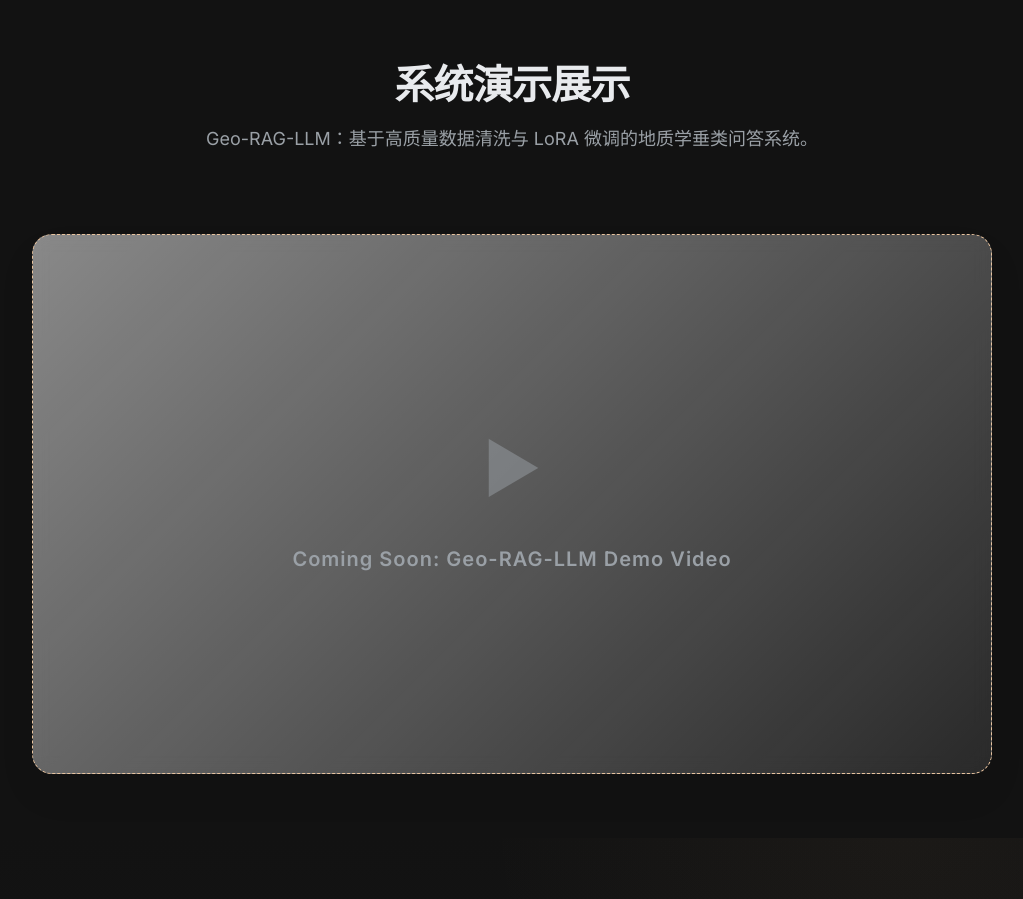
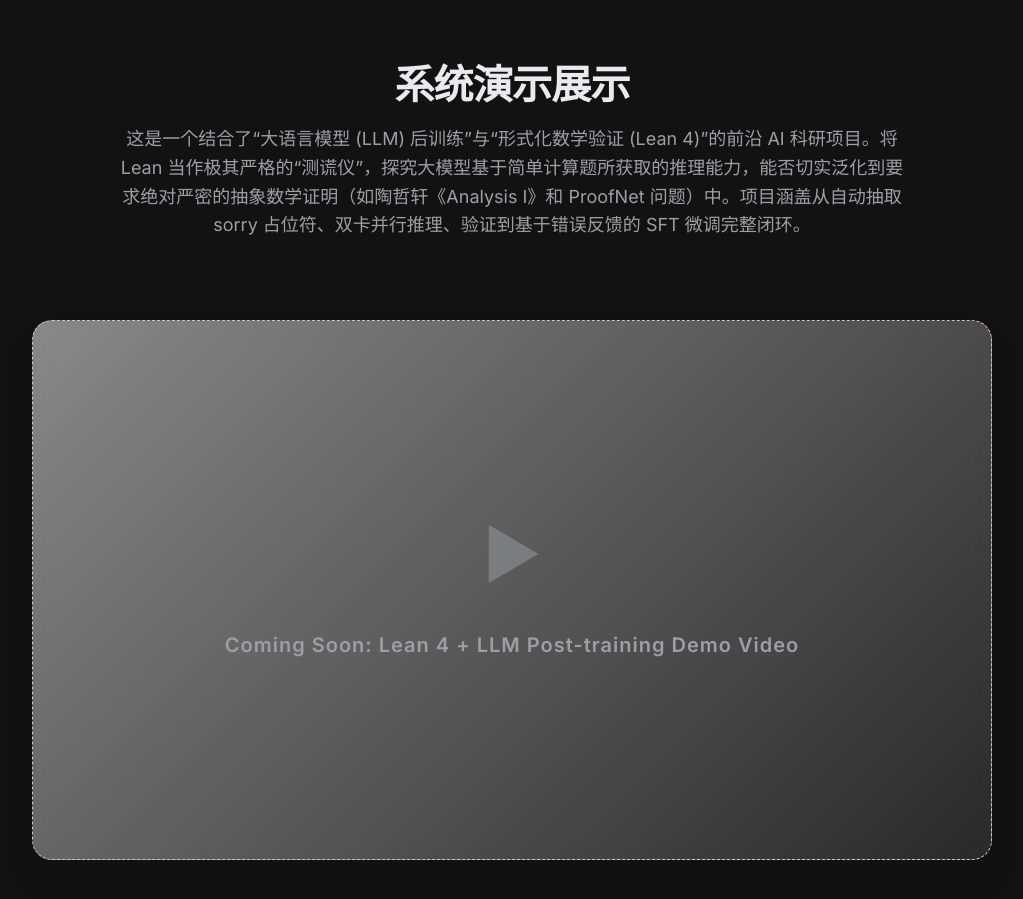
Before and after one commit to Xiaoyun-0922/personal-website, a Next.js app: page / in a window 1280 px wide. Shown: the part 6280-7179 px from the top of the page, without its empty margins (128-1151 px from the left). Built offline with nearby package versions, Linux system fonts and the light colour scheme; no server answers.

Commit message:
Update VideoShowcase text to introduce the Lean 4 + LLM post-training project

```diff
--- a/src/locales/en.ts
+++ b/src/locales/en.ts
@@ -151,8 +151,8 @@ export const en = {
   },
   videoShowcase: {
     title: 'Live Demonstrations',
-    subtitle: 'Geo-RAG-LLM: Answering complex geology queries using rigorous data pruning and LoRA fine-tuning.',
-    placeholder: 'Coming Soon: Geo-RAG-LLM Demo Video'
+    subtitle: 'A cutting-edge AI research project combining LLM post-training with formal mathematical verification (Lean 4). By utilizing Lean as a strict "lie detector," this project investigates whether reasoning capabilities acquired from simple computational problems can successfully transfer to highly abstract, rigorous mathematical proofs (e.g., Terence Tao\'s Analysis I and ProofNet). The pipeline features automated extraction of sorry placeholders, dual-GPU parallel inference, rigorous verification, and error-feedback SFT fine-tuning.',
+    placeholder: 'Coming Soon: Lean 4 + LLM Post-training Demo Video'
   },
   publications: {
     title: 'Publications',
--- a/src/locales/zh.ts
+++ b/src/locales/zh.ts
@@ -153,8 +153,8 @@ export const zh: Translations = {
   },
   videoShowcase: {
     title: '系统演示展示',
-    subtitle: 'Geo-RAG-LLM：基于高质量数据清洗与 LoRA 微调的地质学垂类问答系统。',
-    placeholder: 'Coming Soon: Geo-RAG-LLM Demo Video'
+    subtitle: '这是一个结合了“大语言模型 (LLM) 后训练”与“形式化数学验证 (Lean 4)”的前沿 AI 科研项目。将 Lean 当作极其严格的“测谎仪”，探究大模型基于简单计算题所获取的推理能力，能否切实泛化到要求绝对严密的抽象数学证明（如陶哲轩《Analysis I》和 ProofNet 问题）中。项目涵盖从自动抽取 sorry 占位符、双卡并行推理、验证到基于错误反馈的 SFT 微调完整闭环。',
+    placeholder: 'Coming Soon: Lean 4 + LLM Post-training Demo Video'
   },
   publications: {
     title: '学术论文',
```
